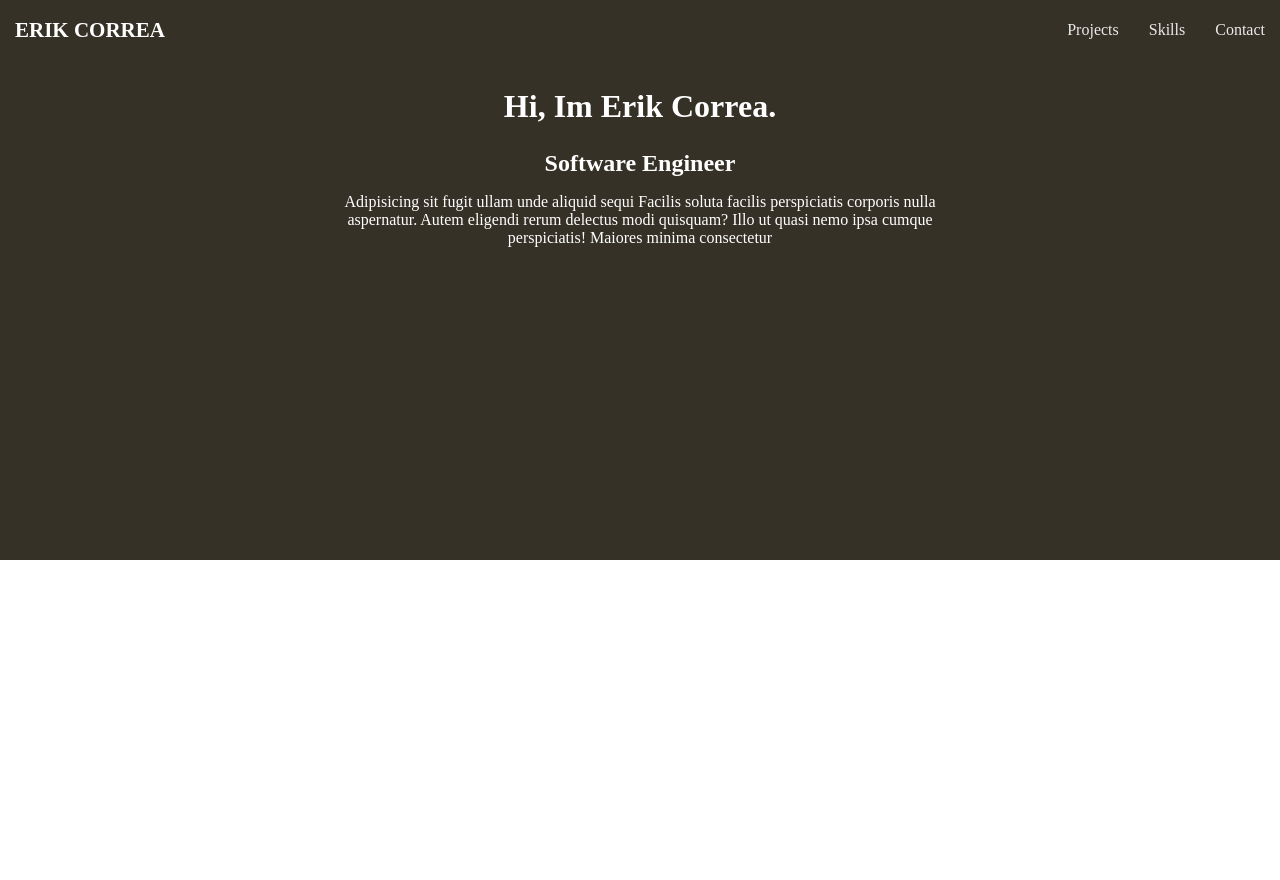
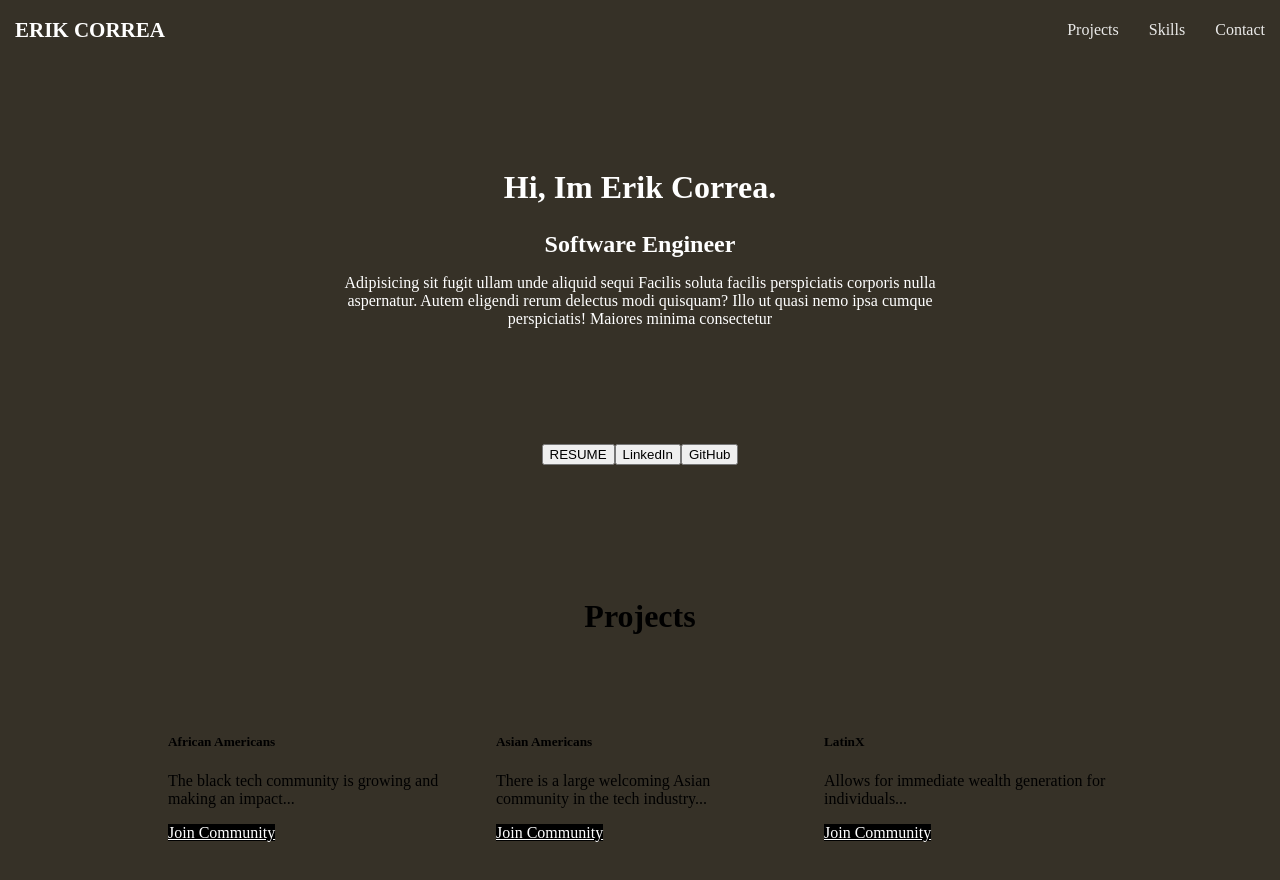
Before and after one commit to erikcorea/new-port, a React (Create React App) app: page / in a window 1280 px wide. Shown: the top 880 px of the page. Before the commit the page ends 800 px from the top, so only its background shows below. Built offline with nearby package versions, Linux system fonts and the light colour scheme.

Commit message:
project page

```diff
--- a/src/App.js
+++ b/src/App.js
@@ -1,12 +1,14 @@
 import React from "react";
 import Navbar from "./components/Navbar";
 import About from "./components/About";
+import Projects from "./components/Projects";
 
 function App() {
   return (
     <>
       <Navbar />
       <About />
+      <Projects />
     </>
   );
 }
--- a/src/components/About.js
+++ b/src/components/About.js
@@ -18,6 +18,11 @@ const About = () => {
                 Maiores minima consectetur
             </p>
         </div>
+        <div className="buttons">
+            <button>RESUME</button>
+            <button>LinkedIn</button>
+            <button>GitHub</button>
+        </div>
     </div>
   );
 };
--- /dev/null
+++ b/src/components/Projects.js
@@ -0,0 +1,25 @@
+import React from 'react';
+import { projects } from './projectdata';
+import { Link } from 'react-router-dom';
+import '../styling/projects.css';
+
+export const Projects = () => {
+    return (
+        <>
+        <h1 className='project-title'>Projects</h1>
+        <div className="project-cards-container">
+            {projects.map((project) => (
+            <div class="card" style={{width: "18rem"}}>
+                <div class="card-body">
+                    <h5 class="card-title">{project.title}</h5>
+                    <p class="card-text">{project.body}.</p>
+                    <Link to={project.group} class="btn " >Join Community</Link>
+                </div>
+            </div>
+            ))}
+        </div>
+        </>
+    )
+}
+
+export default Projects
--- /dev/null
+++ b/src/components/projectdata.js
@@ -0,0 +1,17 @@
+export const projects = [
+    {
+        title: "African Americans",
+        group: '/africancommunitiesintech',
+        body: 'The black tech community is growing and making an impact..'
+    },
+    {
+        title: "Asian Americans",
+        group: '/asiancommunitiesintech',
+        body: 'There is a large welcoming Asian community in the tech industry..'
+    },
+    {
+        title: "LatinX",
+        group: '/latinxcommunitiesintech',
+        body: 'Allows for immediate wealth generation for individuals..'
+    },
+];
--- a/src/styling/about.css
+++ b/src/styling/about.css
@@ -9,6 +9,7 @@
 
 .name{
     margin:auto;
+    margin-top: 8%;
     line-height:50px;
     vertical-align:middle;
 }
@@ -20,7 +21,14 @@
 }
 
 .about-paragraph{
+    margin:auto;
     width: 50%;
-    margin:auto;
+    vertical-align:middle;
+    padding-bottom: 100px;
+}
+
+.buttons{
+    margin: auto;
+    width: 50%;
     vertical-align:middle;
 }
--- /dev/null
+++ b/src/styling/projects.css
@@ -0,0 +1,39 @@
+body{
+    background-color: #363127;
+}
+
+.project-cards-container{
+    width: 80%;
+    margin-left: 10%;
+    margin-top: 6%;
+    display: flex;
+    align-items: center;
+    justify-content: space-evenly;
+    flex-wrap: wrap;
+}
+
+.project-title{
+    width: 80%;
+    margin-left: 10%;
+    margin-top: 42%;
+    display: flex;
+    align-items: center;
+    justify-content: space-evenly;
+    flex-wrap: wrap;
+}
+
+.card {
+    margin-bottom: 5%;
+}
+
+.btn{
+    color: white;
+    background-color: black;
+}
+@media screen and (min-width: 1500px){
+    .community-cards-container{
+        width: 50%;
+        margin-left: 25%;
+        margin-top: 10%;
+    }
+}
```
